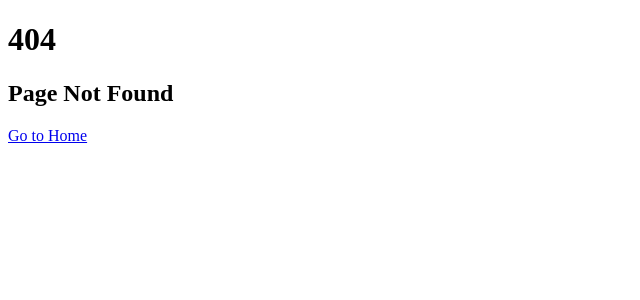
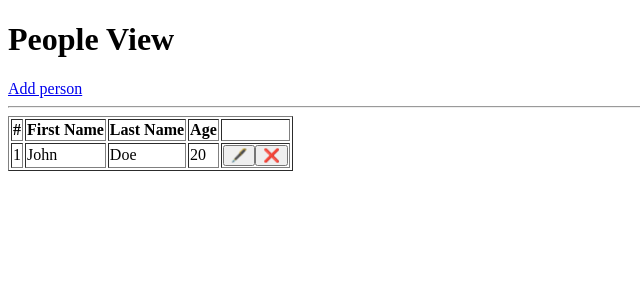
Before and after one commit to jonkursani/adv-web-vue-gr2-2024-2025, a Vue app: page /people in a window 1280 px wide. Before the commit this address had no page. Shown: the top 300 px of the page, without its empty margins (0-640 px from the left). Built offline with nearby package versions, Linux system fonts and the light colour scheme.

Commit message:
add person management views and store with routing

```diff
--- a/src/router/index.js
+++ b/src/router/index.js
@@ -1,6 +1,9 @@
 import AboutView from '@/views/AboutView.vue'
 import HomeView from '@/views/HomeView.vue'
 import NotFoundView from '@/views/NotFoundView.vue'
+import AddPersonView from '@/views/people/AddPersonView.vue'
+import PeopleView from '@/views/people/PeopleView.vue'
+import UpdatePersonView from '@/views/people/UpdatePersonView.vue'
 import UserView from '@/views/UserView.vue'
 import { createRouter, createWebHistory } from 'vue-router'
 
@@ -24,6 +27,21 @@
     name: 'user',
     component: UserView,
   },
+  {
+    path: '/people',
+    name: 'people',
+    component: PeopleView,
+  },
+  {
+    path: '/people/add',
+    name: 'add-person',
+    component: AddPersonView,
+  },
+  {
+    path: '/people/:id',
+    name: 'update-person',
+    component: UpdatePersonView,
+  },
   // catch all route
   {
     path: '/:notFound(.*)*',
--- /dev/null
+++ b/src/stores/people.js
@@ -0,0 +1,33 @@
+import { defineStore } from 'pinia'
+import { ref } from 'vue'
+
+export const usePeopleStore = defineStore('people', () => {
+  // state
+  let userId = 1
+  const people = ref([{ id: userId++, firstName: 'John', lastName: 'Doe', age: 20 }])
+
+  // actions
+  const addPerson = (person) => {
+    person.id = userId++
+    people.value.push(person)
+  }
+
+  const getPersonById = (id) => {
+    return people.value.find((person) => person.id === id)
+  }
+
+  const updatePerson = (id, person) => {
+    const index = people.value.findIndex((person) => person.id === id)
+    const personToUpdate = { id, ...person }
+    people.value[index] = personToUpdate
+  }
+
+  // getters
+
+  return {
+    people,
+    addPerson,
+    getPersonById,
+    updatePerson,
+  }
+})
--- a/src/views/HomeView.vue
+++ b/src/views/HomeView.vue
@@ -517,6 +517,8 @@
        Definojeni nje store te ri usePeopleStore qe permban metodat per addPerson, updatePerson, deletePerson
        array-in e personave e ruani ne store
    -->
+
+  <router-link :to="{ name: 'people' }">List of peoples</router-link>
 </template>
 
 <!-- CSS, scoped kodi i css aplikohet vetem ne kete file -->
--- /dev/null
+++ b/src/views/people/AddPersonView.vue
@@ -0,0 +1,48 @@
+<script setup>
+import { usePeopleStore } from '@/stores/people'
+import { reactive } from 'vue'
+import { useRouter } from 'vue-router'
+
+const person = reactive({
+  firstName: '',
+  lastName: '',
+  age: null,
+})
+
+const store = usePeopleStore()
+const router = useRouter()
+
+const handleSubmit = () => {
+  // Validate the form data
+  if (!person.firstName || !person.lastName || person.age === null) {
+    alert('Please fill in all fields.')
+    return
+  }
+
+  store.addPerson(person)
+
+  router.push({ name: 'people' })
+}
+</script>
+
+<template>
+  <h1>Add Person View</h1>
+
+  <form @submit.prevent="handleSubmit">
+    <div>
+      <label for="firstName">First Name:</label>
+      <input type="text" id="firstName" v-model.trim="person.firstName" required />
+    </div>
+    <div>
+      <label for="lastName">Last Name:</label>
+      <input type="text" id="lastName" v-model.trim="person.lastName" required />
+    </div>
+    <div>
+      <label for="age">Age:</label>
+      <input type="number" id="age" v-model.number="person.age" required />
+    </div>
+
+    <button type="submit">Submit</button>
+    <button @click="$router.go(-1)">Cancel</button>
+  </form>
+</template>
--- /dev/null
+++ b/src/views/people/PeopleView.vue
@@ -0,0 +1,50 @@
+<script setup>
+import { usePeopleStore } from '@/stores/people'
+import { useRouter } from 'vue-router'
+
+const store = usePeopleStore()
+
+const router = useRouter()
+const goToUpdatePerson = (id) => {
+  router.push({ name: 'update-person', params: { id } })
+}
+
+const onDeletePerson = (id) => {
+  if (confirm('Are you sure you want to delete this person with id: ' + id + '?')) {
+    // Call the delete method from the store
+  }
+}
+</script>
+
+<template>
+  <h1>People View</h1>
+
+  <router-link :to="{ name: 'add-person' }">Add person</router-link>
+
+  <hr />
+
+  <table border="1">
+    <thead>
+      <tr>
+        <th>#</th>
+        <th>First Name</th>
+        <th>Last Name</th>
+        <th>Age</th>
+        <th></th>
+      </tr>
+    </thead>
+    <tbody>
+      <tr v-for="person in store.people" :key="person.id">
+        <td>{{ person.id }}</td>
+        <td>{{ person.firstName }}</td>
+        <td>{{ person.lastName }}</td>
+        <td>{{ person.age }}</td>
+        <td>
+          <button @click="goToUpdatePerson(person.id)">🖋️</button>
+          <!-- Implementoni delete -->
+          <button @click="onDeletePerson(person.id)">❌</button>
+        </td>
+      </tr>
+    </tbody>
+  </table>
+</template>
--- /dev/null
+++ b/src/views/people/UpdatePersonView.vue
@@ -0,0 +1,63 @@
+<script setup>
+import { usePeopleStore } from '@/stores/people'
+import { onMounted, reactive } from 'vue'
+import { useRoute, useRouter } from 'vue-router'
+
+const route = useRoute()
+const router = useRouter()
+const store = usePeopleStore()
+
+const personId = parseInt(route.params.id)
+const person = reactive({
+  firstName: '',
+  lastName: '',
+  age: null,
+})
+
+// lifecycle method
+onMounted(() => {
+  const personFromDb = store.getPersonById(personId)
+
+  if (!personFromDb) {
+    alert('Person not found')
+    return
+  }
+
+  person.firstName = personFromDb.firstName
+  person.lastName = personFromDb.lastName
+  person.age = personFromDb.age
+})
+
+const handleSubmit = () => {
+  if (!person.firstName || !person.lastName || !person.age) {
+    alert('Please fill in all fields')
+    return
+  }
+
+  store.updatePerson(personId, person)
+
+  router.push({ name: 'people' })
+}
+</script>
+
+<template>
+  <h1>Update Person View</h1>
+
+  <form @submit.prevent="handleSubmit">
+    <div>
+      <label for="firstName">First Name:</label>
+      <input type="text" id="firstName" v-model.trim="person.firstName" required />
+    </div>
+    <div>
+      <label for="lastName">Last Name:</label>
+      <input type="text" id="lastName" v-model.trim="person.lastName" required />
+    </div>
+    <div>
+      <label for="age">Age:</label>
+      <input type="number" id="age" v-model.number="person.age" required />
+    </div>
+
+    <button type="submit">Submit</button>
+    <button @click="$router.go(-1)">Cancel</button>
+  </form>
+</template>
```
